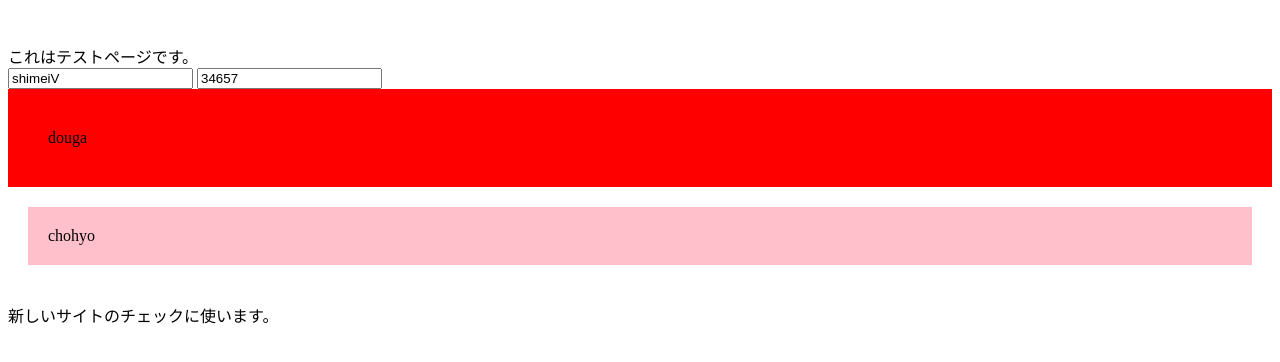
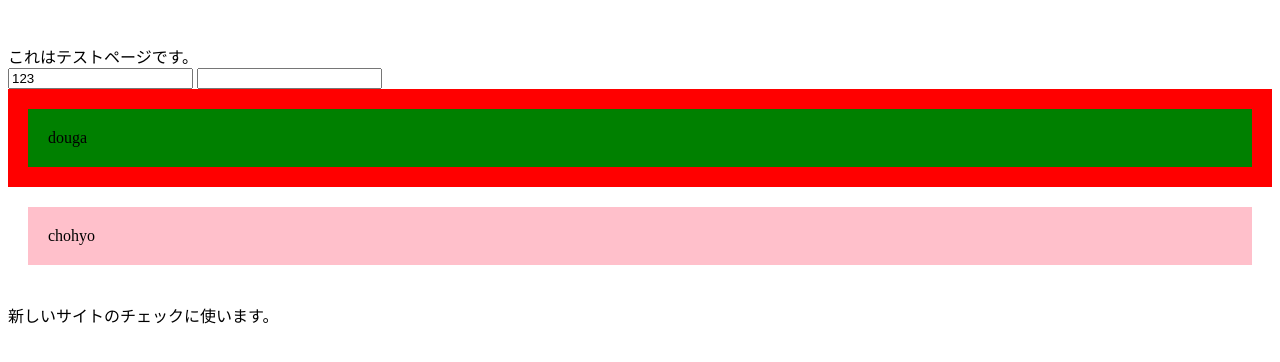
Before and after one commit to yukkujp/github.io, a plain HTML site: page index.html in a window 1280 px wide. Drawn offline with Linux system fonts and the light colour scheme.

Commit message:
Update index.html

```diff
--- a/index.html
+++ b/index.html
@@ -28,14 +28,13 @@ height="0" width="0" style="display:none;visibility:hidden"></iframe></noscript>
 <br/>
 <br/>
 これはテストページです。<br/>
-<input type="hidden" id="okyaku" name="okyaku" value="okyakuV" />
-  <input type="text" id="shimei" name="shimei" value="shimeiV" />
-  <input type="text" id="postId" name="postId" value="34657" />
+  <input type="text" id="shimei" name="shimei" value="123" />
+  <input type="text" id="okyaku" name="okyaku“ value="45678" />
   <div id="douga"style="padding:20px;background-color:red">
-    <div style="padding:20px;background-color:grenn">douga</div>
+    <div style="padding:20px;background-color:green">douga</div>
   </div>
   <div id="chohyo"style="padding:20px;background-color:bule">
-    <div style="padding:20px;background-color:pink"">chohyo</div>
+    <div style="padding:20px;background-color:pink">chohyo</div>
   </div>
 <br/>
 新しいサイトのチェックに使います。<br/>
```
